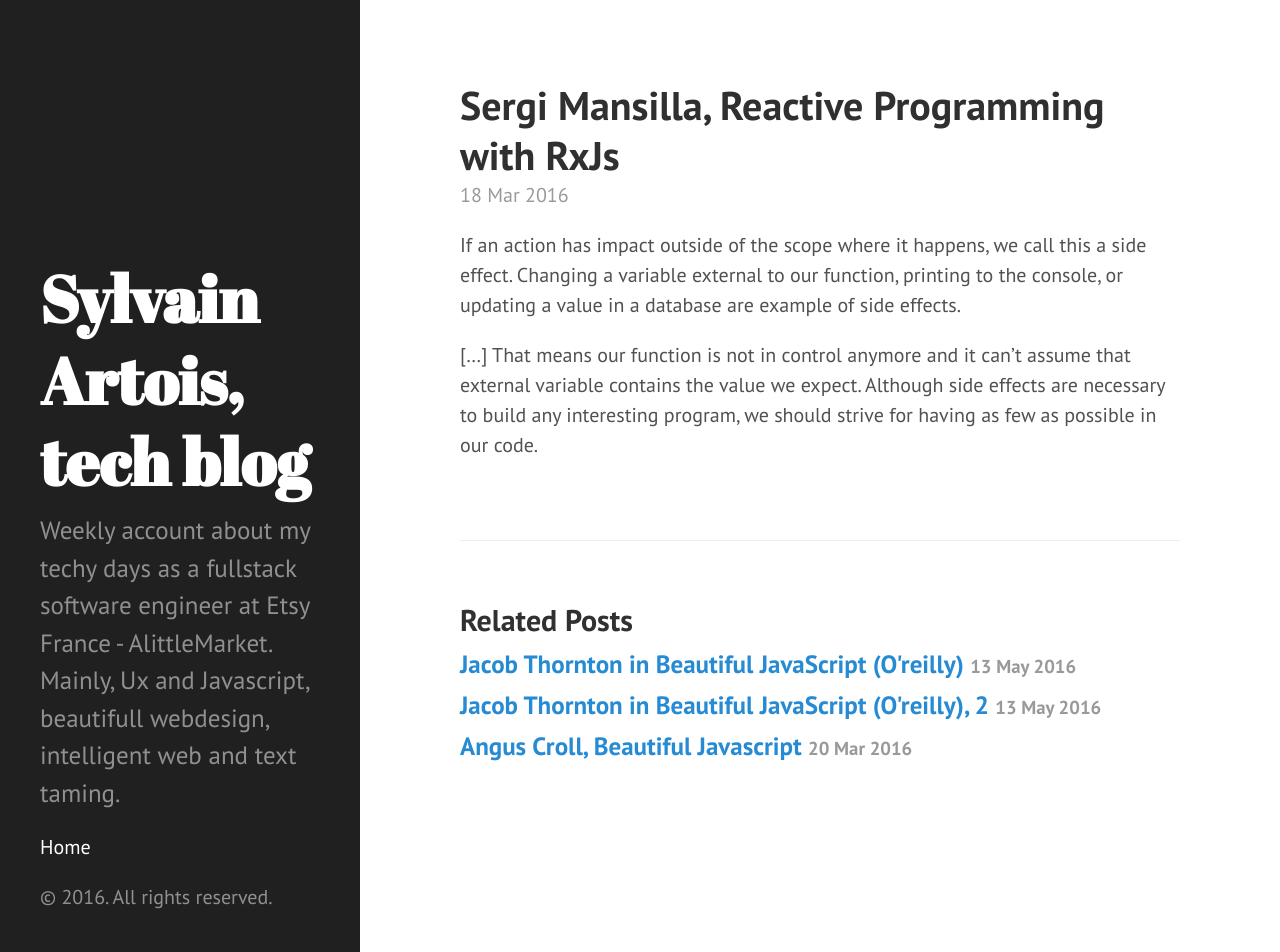
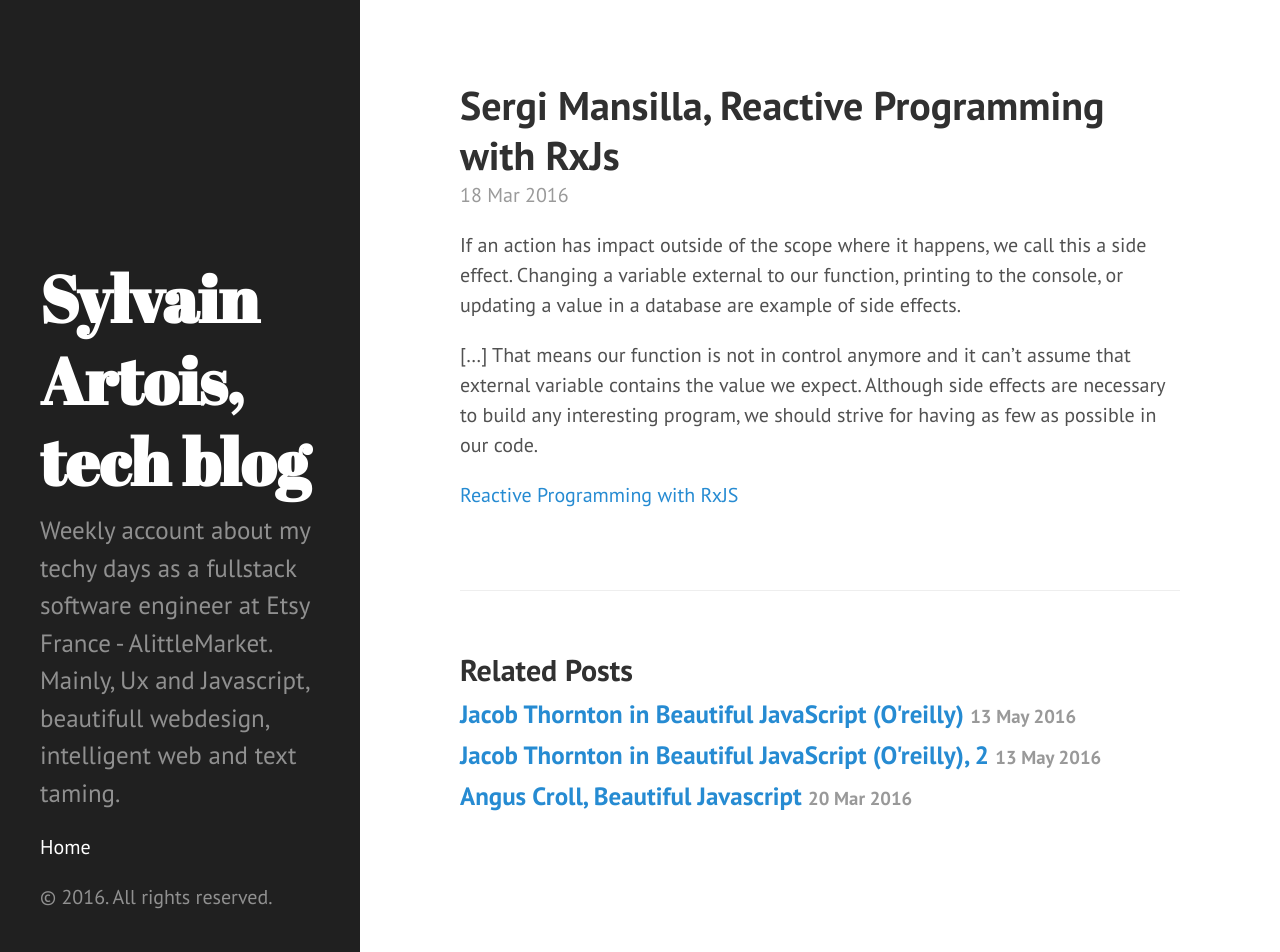
Before and after one commit to sylvain-artois/sylvain-artois.github.io, a Jekyll site: the page built from _posts/2016-03-18-sergi-mansilla-reactive-programming-with-rxjs.markdown, in a window 1280 px wide and 952 px high. Built offline with Jekyll 4.4.1, drawn with Linux system fonts in a browser that asks for light colours.

Commit message:
Update 2016-03-18-sergi-mansilla-reactive-programming-with-rxjs.markdown

```diff
--- a/_posts/2016-03-18-sergi-mansilla-reactive-programming-with-rxjs.markdown
+++ b/_posts/2016-03-18-sergi-mansilla-reactive-programming-with-rxjs.markdown
@@ -8,3 +8,5 @@ permalink: sergi-mansilla-reactive-programming-with-rxjs
 If an action has impact outside of the scope where it happens, we call this a side effect. Changing a variable external to our function, printing to the console, or updating a value in a database are example of side effects.
 
 [...] That means our function is not in control anymore and it can't assume that external variable contains the value we expect. Although side effects are necessary to build any interesting program, we should strive for having as few as possible in our code.
+
+[Reactive Programming with RxJS](https://pragprog.com/book/smreactjs/reactive-programming-with-rxjs)
```
